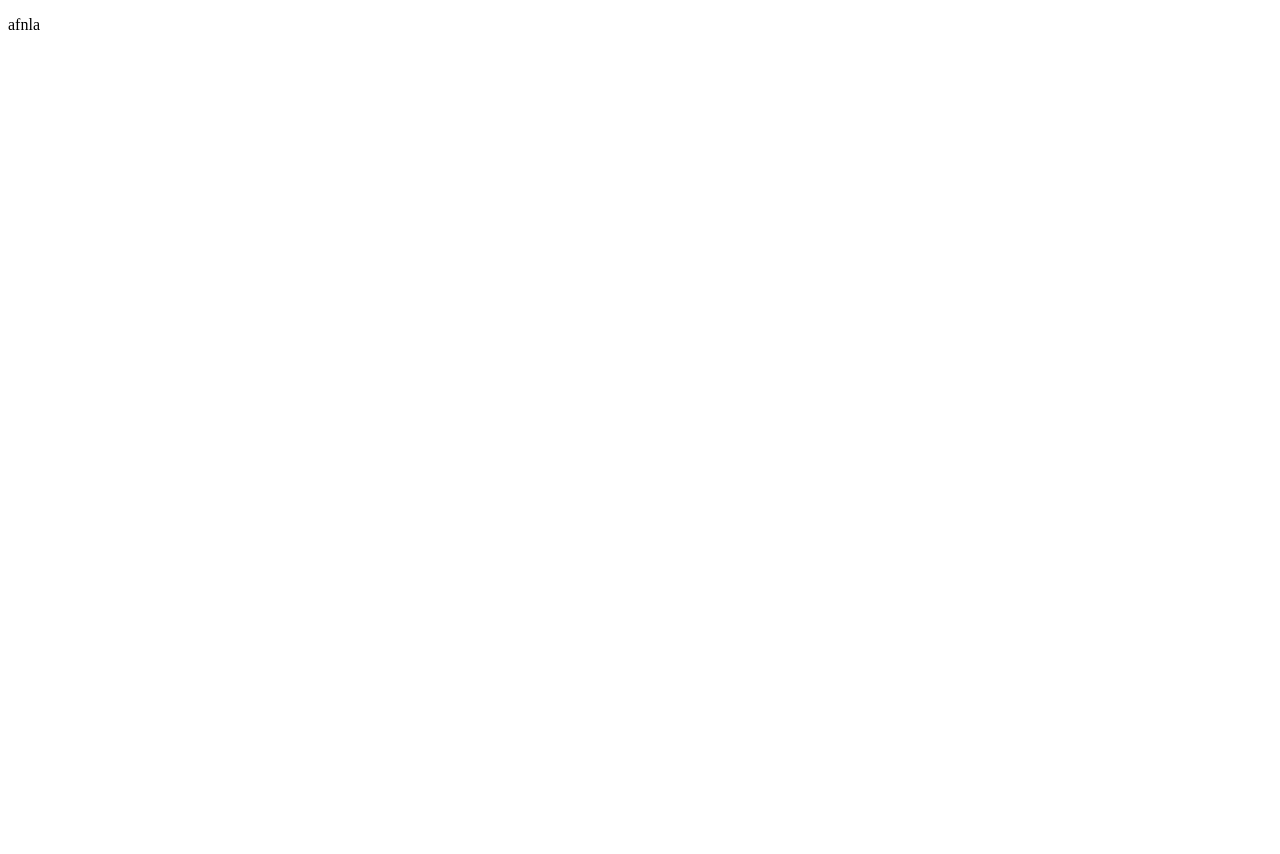
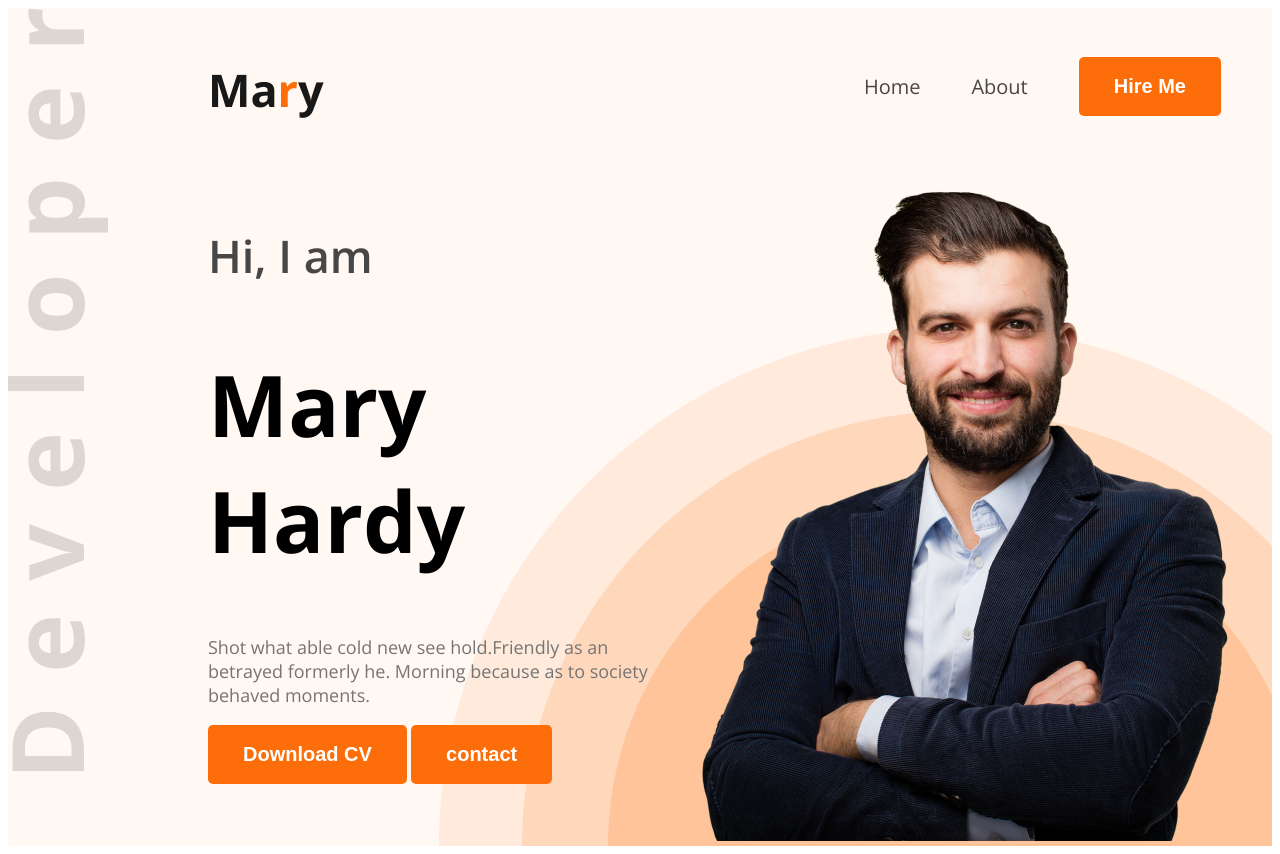
Before and after one commit to imtiaz69/my-portfolio, a plain HTML site: page index.html in a window 1280 px wide. Before the commit the page ends 800 px from the top, so only its background shows below. Drawn offline with nearby package versions, Linux system fonts and the light colour scheme.

Commit message:
adding css file

```diff
--- a/index.html
+++ b/index.html
@@ -3,9 +3,35 @@
 <head>
     <meta charset="UTF-8">
     <meta name="viewport" content="width=device-width, initial-scale=1.0">
-    <title>Document</title>
+    <title>My portfolio</title>
+    <link rel="stylesheet" href="styles/portfolio.css">
 </head>
-<body>
-    <p>afnla</p>
+<body class="open-sans-normal">
+    <header class="header">
+            <nav>
+                <h3 class="header_text">Ma<span class="orange-text">r</span>y</h3>
+                <ul>
+                    <li><a href="index.html">Home</a></li>
+                    <li><a  href="about.html">About</a></li>
+                    <li><a href="contact.html"><button class="btn">Hire Me</button></a></li>
+                </ul>
+            </nav>
+            <div class="banner">
+                <div class="content">
+                    <h4 class="greetings dark-2">Hi, I am</h4>
+                    <h1 class="name">Mary Hardy</h1>
+                    <p class="description dark-3">Shot what able cold new see hold.Friendly as an betrayed formerly he. Morning because as to society behaved moments.</p>
+                    <button class="btn">Download CV</button>
+                    <button class="btn">
+                        contact
+                    </button>
+                </div>
+                <div class="image">
+                    <img src="images/hardy.png" alt="Hardy" width="584px" height="676px">
+
+                </div>
+            </div>
+
+    </header>
 </body>
 </html>
--- /dev/null
+++ b/styles/portfolio.css
@@ -0,0 +1,94 @@
+@import url('https://fonts.googleapis.com/css2?family=Open+Sans:ital,wght@0,300..800;1,300..800&display=swap');
+
+.open-sans-normal {
+    font-family: "Open Sans", sans-serif;
+    font-optical-sizing: auto;
+    font-style: normal;
+    font-variation-settings:
+      "wdth" 100;
+  }
+
+nav{
+    display: flex;
+    justify-content: space-between;
+    align-items: center;
+
+}
+
+/*amra jader k inline korte chacchi tader parent e display: flex dibo*/
+nav ul{
+    display: flex;
+    /* justify-content: center; */
+    align-items: center;
+}
+nav ul li{
+    /* display: inline-block; */
+    list-style: none;
+    margin-right: 51px;
+}
+
+nav ul li a{
+    text-decoration: none;
+    color: #474747;
+    font-size: 20px;
+}
+.header{
+    background-image: url('../images/developer.png'), url(../images/header_bg.png);
+    background-repeat: no-repeat;
+    background-position: top left, bottom right;
+    background-color: rgb(255, 248, 243);
+}
+
+.btn{
+    background-color:#FD6E0A;
+    color: white;
+    font-size: 20px;
+    font-weight: bold;
+    border: none;
+    border-radius: 5px;
+    padding: 18px 35px;
+    /* margin-right: 200px; */
+}
+
+.dark-2{
+    color: #474747;
+
+}
+
+.greetings{
+    font-size: 45px;
+    font-weight: 600;
+}
+.header_text{
+    margin-left: 200px;
+    margin-top: 51px;
+    font-size: 45px;
+    font-weight: 800px;
+    color: #181818;
+}
+
+.orange-text{
+    color: #FD6E0A;
+}
+
+.banner{
+    display: flex;
+    justify-content: space-between;
+    margin: 0 35px 0 200px;
+}
+.content{
+    /* width: 585px; */
+    /* height: 356px; */
+}
+.name{
+    font-size: 85px;
+    font-weight: 700;
+}
+
+.description{
+    font-size: 18px;
+    font-weight: 400;
+}
+.dark-3{
+    color:rgb(117, 117, 117) ;
+}
```
